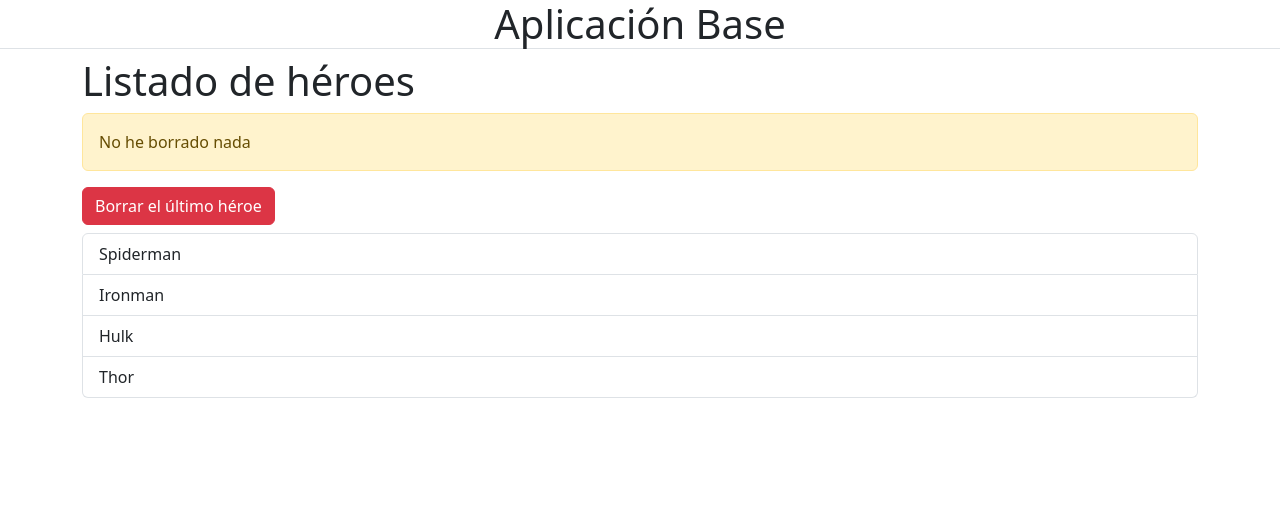
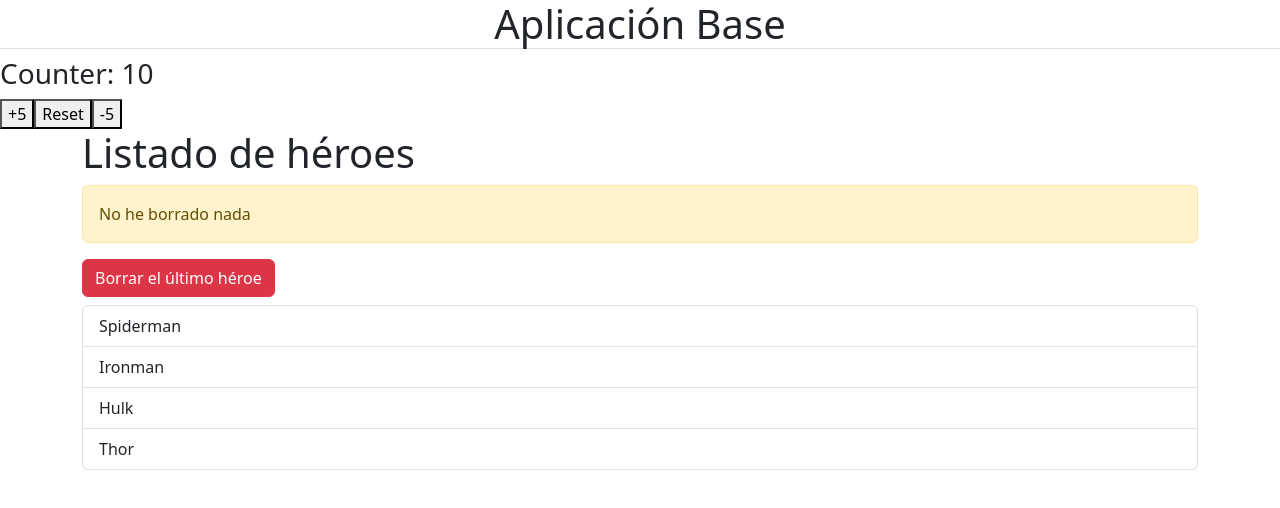
Before and after one commit to magadiflo/bases-app, an Angular app: page / in a window 1280 px wide. Shown: the top 508 px of the page. Built offline with nearby package versions, Linux system fonts and the light colour scheme.

Commit message:
Módulos en Angular

```diff
--- a/src/app/app.component.html
+++ b/src/app/app.component.html
@@ -1,4 +1,4 @@
 <h1 class="text-center border-bottom">{{ title }}</h1>
-<!-- <app-counter></app-counter> -->
+<app-counter></app-counter>
 <!-- <app-hero></app-hero> -->
 <app-list></app-list>
--- a/src/app/app.module.ts
+++ b/src/app/app.module.ts
@@ -2,18 +2,18 @@
 import { BrowserModule } from '@angular/platform-browser';
 
 import { HeroesModule } from './heroes/heroes.module';
+import { CounterModule } from './counter/counter.module';
 
 import { AppComponent } from './app.component';
-import { CounterComponent } from './counter/counter.component';
 
 @NgModule({
   declarations: [
     AppComponent,
-    CounterComponent,
   ],
   imports: [
     BrowserModule,
     HeroesModule,
+    CounterModule,
   ],
   providers: [],
   bootstrap: [AppComponent]
```
Also changed, not shown: src/app/counter/counter.module.ts (added, +15 -0 lines), src/app/counter/components/counter/counter.component.ts (renamed from src/app/counter/counter.component.ts).
